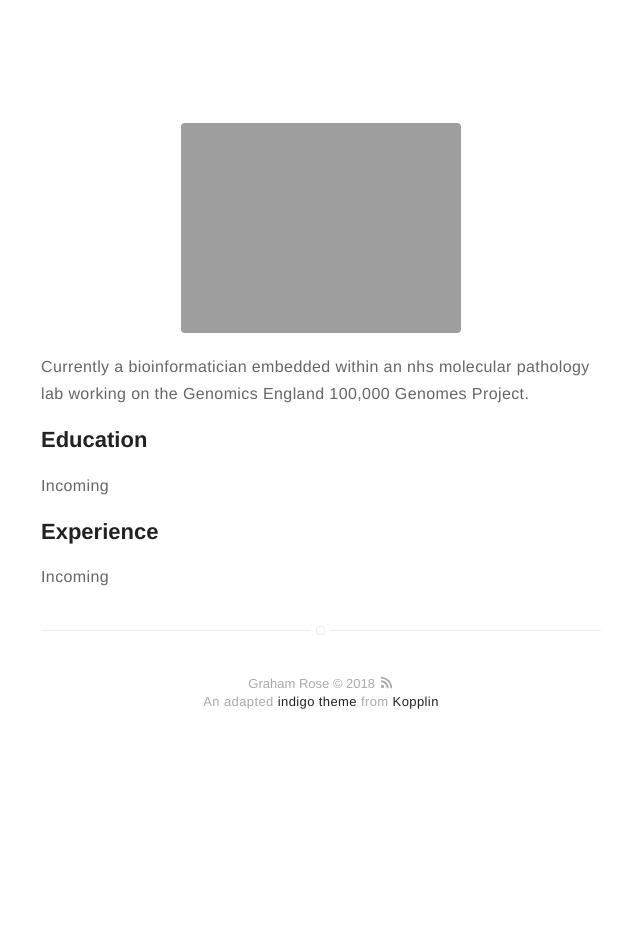
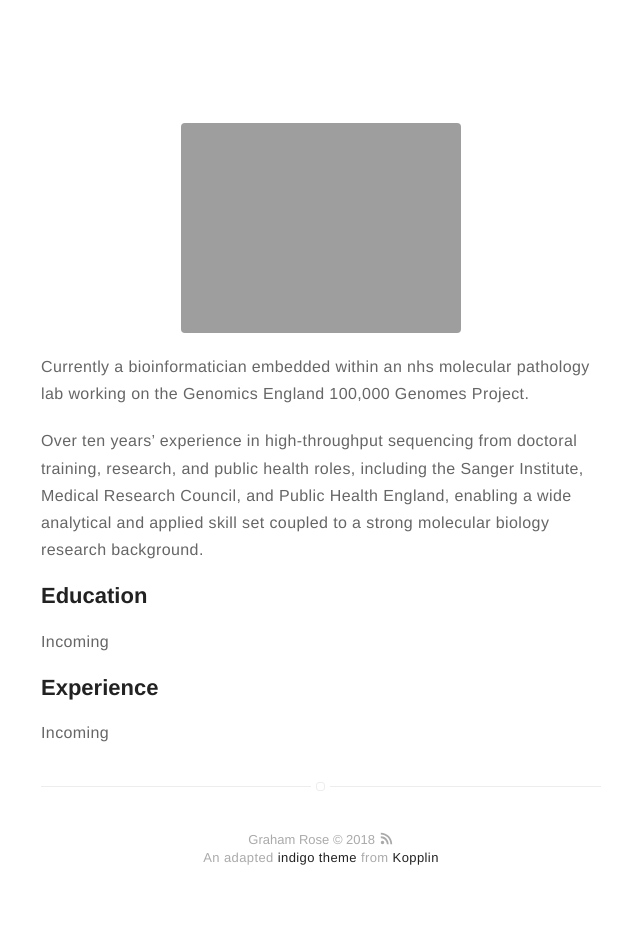
Before and after one commit to byronmews/.github.io, a Jekyll site: the page built from about.md, in a window 1280 px wide. Shown: the part 102-1031 px from the top of the page, without its empty margins (319-959 px from the left). Built offline with Jekyll 4.4.1, drawn with Linux system fonts in a browser that asks for light colours; before the commit the page ends 900 px from its top, so only the background shows below that.

Commit message:
Update about.md

```diff
--- a/about.md
+++ b/about.md
@@ -6,6 +6,8 @@ layout: page
 
 Currently a bioinformatician embedded within an nhs molecular pathology lab working on the Genomics England 100,000 Genomes Project.
 
+Over ten years’ experience in high-throughput sequencing from doctoral training, research, and public health roles, including the Sanger Institute, Medical Research Council, and Public Health England, enabling a wide analytical and applied skill set coupled to a strong molecular biology research background.
+
 ## Education
 Incoming
 
```
